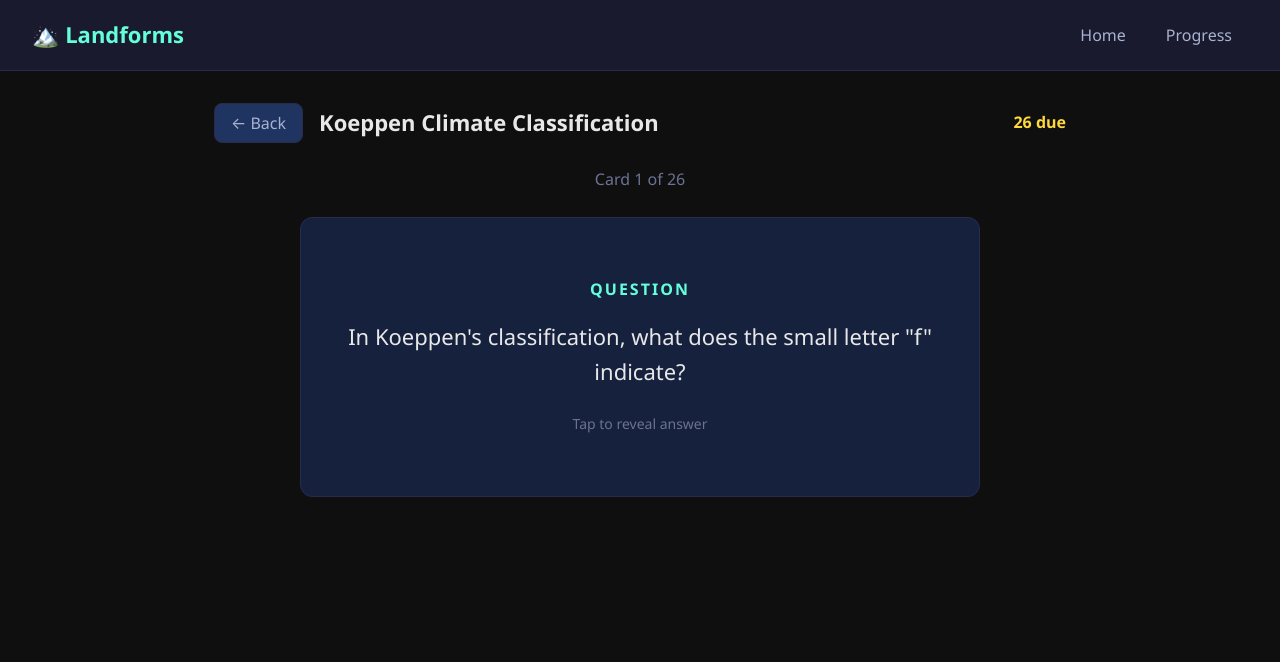
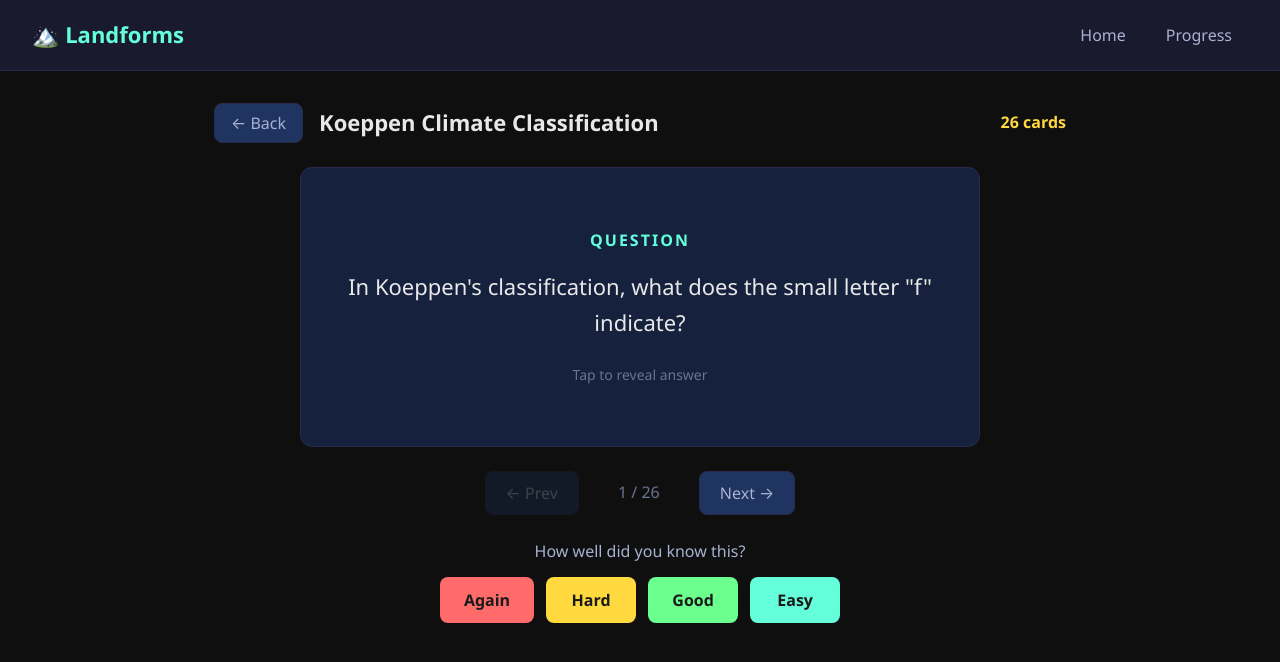
Before and after one commit to pavanis333/climate, a React (Vite) app: page / in a window 1280 px wide. Both pictures are taken after a click on the button "📖 Study". Shown: the top 662 px of the page. Built offline with nearby package versions, Linux system fonts and the light colour scheme.

Commit message:
Always show difficulty buttons, add nav, remove basics deck

```diff
--- a/src/App.jsx
+++ b/src/App.jsx
@@ -24,6 +24,7 @@ function App() {
     saveData(data);
   }, [data]);
 
+  const allCards = activeDeck ? activeDeck.cards : [];
   const dueCards = activeDeck ? getDueCards(activeDeck.cards) : [];
 
   function handleSelectDeck(deck, mode) {
@@ -35,7 +36,7 @@ function App() {
   }
 
   function handleRate(quality) {
-    const updated = reviewCard(dueCards[cardIndex], quality);
+    const updated = reviewCard(allCards[cardIndex], quality);
     setData(prev => ({
       ...prev,
       decks: prev.decks.map(d =>
@@ -44,16 +45,13 @@ function App() {
           : d
       ),
     }));
-    // Update activeDeck ref too
     setActiveDeck(prev => ({
       ...prev,
       cards: prev.cards.map(c => c.id === updated.id ? updated : c),
     }));
     setShowAnswer(false);
-    if (cardIndex < dueCards.length - 1) {
+    if (cardIndex < allCards.length - 1) {
       setCardIndex(i => i + 1);
-    } else {
-      setCardIndex(0);
     }
   }
 
@@ -125,25 +123,18 @@ function App() {
             <div className="study-header">
               <button className="btn-back" onClick={() => setView('home')}>← Back</button>
               <h2>{activeDeck.name}</h2>
-              <span className="due-count">{dueCards.length} due</span>
+              <span className="due-count">{allCards.length} cards</span>
             </div>
-            {dueCards.length > 0 ? (
-              <>
-                <div className="card-counter">Card {cardIndex + 1} of {dueCards.length}</div>
-                <Flashcard
-                  card={dueCards[cardIndex]}
-                  onRate={handleRate}
-                  showAnswer={showAnswer}
-                  setShowAnswer={setShowAnswer}
-                />
-              </>
-            ) : (
-              <div className="all-done">
-                <p className="done-emoji">🎉</p>
-                <p className="done-text">All caught up! No cards due right now.</p>
-                <p className="done-sub">Come back later for more review.</p>
-              </div>
-            )}
+            <Flashcard
+              card={allCards[cardIndex]}
+              onRate={handleRate}
+              showAnswer={showAnswer}
+              setShowAnswer={setShowAnswer}
+              cardIndex={cardIndex}
+              totalCards={allCards.length}
+              onPrev={() => { setCardIndex(i => i - 1); setShowAnswer(false); }}
+              onNext={() => { setCardIndex(i => i + 1); setShowAnswer(false); }}
+            />
           </div>
         )}
 
--- a/src/components/Flashcard.css
+++ b/src/components/Flashcard.css
@@ -73,6 +73,36 @@
   color: var(--text-muted);
 }
 
+.nav-buttons {
+  display: flex;
+  align-items: center;
+  justify-content: center;
+  gap: 20px;
+  width: 100%;
+}
+
+.nav-btn-arrow {
+  background: var(--bg-hover);
+  color: var(--text-secondary);
+  border: 1px solid var(--border);
+  padding: 10px 20px;
+  font-size: var(--font-size-sm);
+  border-radius: 8px;
+}
+
+.nav-btn-arrow:disabled {
+  opacity: 0.3;
+  cursor: not-allowed;
+  transform: none;
+}
+
+.nav-counter {
+  color: var(--text-muted);
+  font-size: var(--font-size-sm);
+  min-width: 80px;
+  text-align: center;
+}
+
 .rating-buttons {
   display: flex;
   flex-direction: column;
--- a/src/components/Flashcard.jsx
+++ b/src/components/Flashcard.jsx
@@ -1,7 +1,6 @@
-import { useState } from 'react';
 import './Flashcard.css';
 
-export default function Flashcard({ card, onRate, showAnswer, setShowAnswer }) {
+export default function Flashcard({ card, onRate, showAnswer, setShowAnswer, cardIndex, totalCards, onPrev, onNext }) {
   return (
     <div className="flashcard-container">
       <div className={`flashcard ${showAnswer ? 'flipped' : ''}`} onClick={() => setShowAnswer(!showAnswer)}>
@@ -17,7 +16,13 @@ export default function Flashcard({ card, onRate, showAnswer, setShowAnswer }) {
           </div>
         </div>
       </div>
-      {showAnswer && (
+
+      <div className="nav-buttons">
+        <button className="nav-btn-arrow" onClick={onPrev} disabled={cardIndex <= 0}>← Prev</button>
+        <span className="nav-counter">{cardIndex + 1} / {totalCards}</span>
+        <button className="nav-btn-arrow" onClick={onNext} disabled={cardIndex >= totalCards - 1}>Next →</button>
+      </div>
+
       <div className="rating-buttons">
         <p className="rate-label">How well did you know this?</p>
         <div className="rate-row">
@@ -27,7 +32,6 @@ export default function Flashcard({ card, onRate, showAnswer, setShowAnswer }) {
           <button className="rate-btn easy" onClick={() => onRate(3)}>Easy</button>
         </div>
       </div>
-      )}
     </div>
   );
 }
--- a/src/sampleData.js
+++ b/src/sampleData.js
@@ -1,43 +1,3 @@
-import { getInitialCard } from './spacedRepetition';
 import { koeppenDeck } from './data/koeppenClimate';
 
-// Landforms basics deck
-const landformsBasics = {
-  id: 'landforms-basics',
-  name: 'Landforms — Basics',
-  description: 'Fundamental concepts of landforms for UPSC Geography',
-  cards: [
-    getInitialCard('lb-1',
-      'What is a Peneplain?',
-      'A peneplain is an almost flat, featureless plain formed by prolonged erosion by rivers and weathering. It represents the end stage of the cycle of erosion proposed by W.M. Davis.',
-      { choices: ['A volcanic plateau', 'An almost flat plain formed by prolonged erosion', 'A coastal landform', 'A glacial deposit'], correct: 1 }
-    ),
-    getInitialCard('lb-2',
-      'What are Inselbergs?',
-      'Inselbergs are isolated residual hills or mountains rising abruptly from a peneplain. Example: Ayers Rock (Uluru) in Australia.',
-      { choices: ['Underwater mountains', 'Isolated hills rising from a peneplain', 'Sand dunes in desert', 'Coral formations'], correct: 1 }
-    ),
-    getInitialCard('lb-3',
-      'What is a Monadnock?',
-      'A monadnock is an isolated hill or ridge of erosion-resistant rock rising above a peneplain. Named after Mount Monadnock in New Hampshire, USA.',
-      { choices: ['A type of volcano', 'An erosion-resistant hill above a peneplain', 'A river delta', 'A tectonic plate boundary'], correct: 1 }
-    ),
-    getInitialCard('lb-4',
-      'Differentiate between V-shaped and U-shaped valleys.',
-      'V-shaped valleys are formed by river erosion (narrow, steep sides). U-shaped valleys are formed by glacial erosion (wide, flat floor, steep sides). V-shaped → rivers, U-shaped → glaciers.',
-      { choices: ['Both formed by wind', 'V by glaciers, U by rivers', 'V by rivers, U by glaciers', 'Both formed by tectonic activity'], correct: 2 }
-    ),
-    getInitialCard('lb-5',
-      'What is a Meander?',
-      'A meander is a winding curve or bend in a river. Formed due to lateral erosion on the outer bank (cut bank) and deposition on the inner bank (point bar).',
-      { choices: ['A straight river channel', 'A winding curve in a river', 'A waterfall', 'A river mouth'], correct: 1 }
-    ),
-    getInitialCard('lb-6',
-      'What is an Oxbow Lake?',
-      'An oxbow lake is a U-shaped lake formed when a meander is cut off from the main river channel. It forms when the river erodes through the narrow neck of a meander loop.',
-      { choices: ['A lake on a mountain top', 'A lake formed from a cut-off meander', 'A man-made reservoir', 'A glacial lake'], correct: 1 }
-    ),
-  ],
-};
-
-export const sampleDecks = [koeppenDeck, landformsBasics];
+export const sampleDecks = [koeppenDeck];
```
Lines whose indentation alone changed are shown as unchanged.
